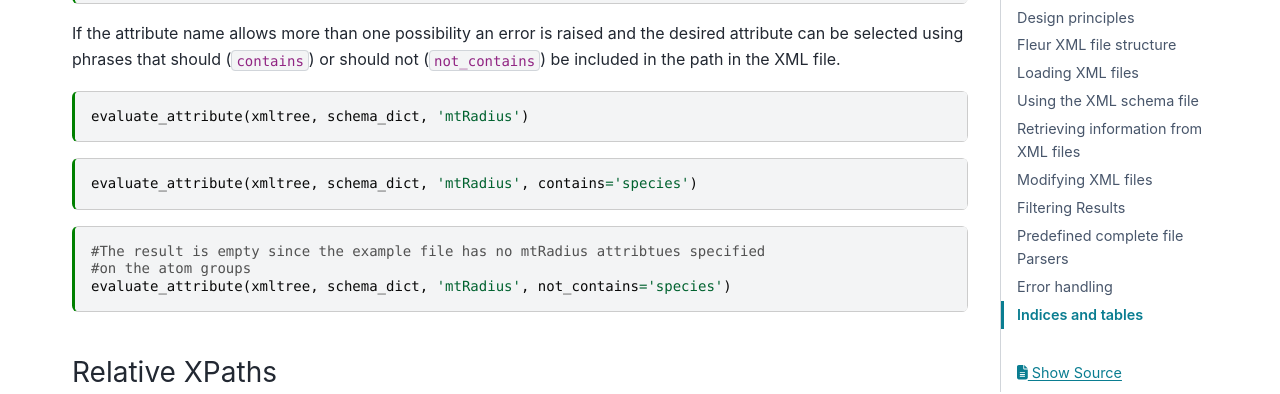
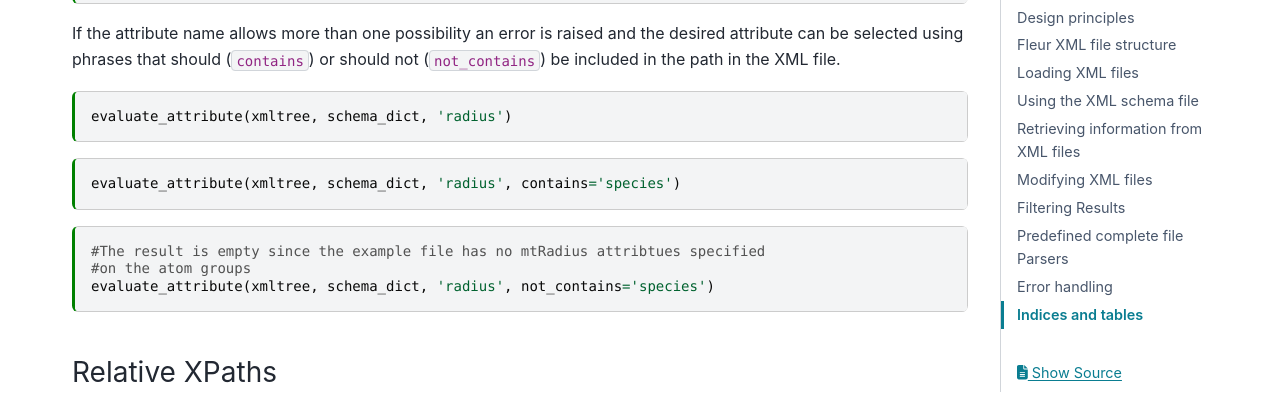
Before and after one commit to janssenhenning/python-fleur-xml-design, a Sphinx documentation site: the page built from source/index.md, in a window 1280 px wide and 900 px high, scrolled down 8501 px. Shown: the part 152-546 px from the top of the window. Built offline with Sphinx 7.4.7 and the PyData theme 0.15.4, drawn with Linux system fonts in a browser that asks for light colours.

Commit message:
Revert tikz changes and correct attrib name

````diff
--- a/source/conf.py
+++ b/source/conf.py
@@ -64,8 +64,6 @@
 
 tikz_tikzlibraries = 'arrows, chains, shapes, positioning, calc, intersections'
 tikz_includegraphics_path = 'tikz/graphics'
-tikz_transparent=True
-tikz_proc_suite='pdf2svg'
 
 myst_heading_anchors = 3
 myst_enable_extensions=['colon_fence',]
--- a/source/index.md
+++ b/source/index.md
@@ -437,19 +437,19 @@
 
 ```{code-cell} ipython3
 :tags: [raises-exception]
-evaluate_attribute(xmltree, schema_dict, 'mtRadius')
+evaluate_attribute(xmltree, schema_dict, 'radius')
 ```
 
 ```{code-cell} ipython3
 :tags: [raises-exception]
-evaluate_attribute(xmltree, schema_dict, 'mtRadius', contains='species')
+evaluate_attribute(xmltree, schema_dict, 'radius', contains='species')
 ```
 
 ```{code-cell} ipython3
 :tags: [raises-exception]
 #The result is empty since the example file has no mtRadius attribtues specified
 #on the atom groups
-evaluate_attribute(xmltree, schema_dict, 'mtRadius', not_contains='species')
+evaluate_attribute(xmltree, schema_dict, 'radius', not_contains='species')
 ```
 
 ### Relative XPaths
````
Also changed, not shown: .readthedocs.yml.
